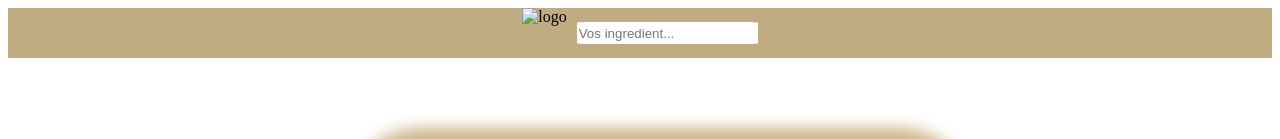
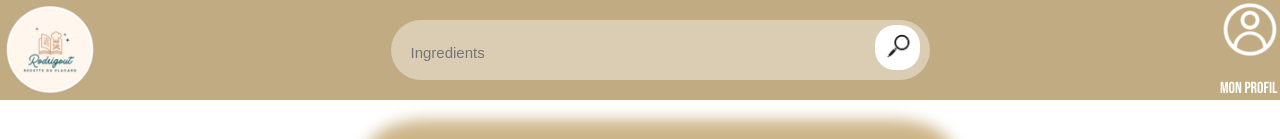
Before and after one commit to TerrorData1/Rodrigout, a plain HTML site: page Rodrigout-site-/Page-recette/rodrigout.html in a window 1280 px wide. Shown: the top 139 px of the page. Drawn offline with Linux system fonts and the light colour scheme; grey boxes are pictures that could not be loaded.

Commit message:
header recette

```diff
--- a/Rodrigout-site-/Page-recette/rodrigout.html
+++ b/Rodrigout-site-/Page-recette/rodrigout.html
@@ -9,16 +9,28 @@
 
     </head>
     <body>
-        <section class="header">
-            <div id="header">
-            <img src="logo.png"
-             class="logo" alt="logo">
-            <input type="text" id="textfield" name="monChampTexte" placeholder="Vos ingredient...">
+        <div id="header">
+            <img id="logo" src="/Rodrigout-site-/assets/logo.png" alt="logo rodrigout">
+
+              <!--<form class="form-inline my-2 my-lg-0">
+                <input class="form-control mr-sm-2" type="search" placeholder="Ingredients" style="width:400px" aria-label="Search">
+                <button class="btn btn-outline-success my-2 my-sm-0" type="submit">Recherche</button>
+              </form>-->
+              <div class="searchbar">
+                <form action="">
+                    <input type="text" placeholder="Ingredients" style="width:400px" size="50">
+                    <button type="submit"><img src= "/Rodrigout-site-/assets/images.png" size = "20"></button>
+                </form>
             </div>
 
-<!-- mettre le lien vers recherche -->
+              <a href="http://127.0.0.1:5500/profil.html">
+            <div id="profilpicture">
+              <img  src="/Rodrigout-site-/assets/profile.png"></a>
+              <p style="color : white">Mon profil</p>
+            </div>
+          </div>
+        </header>
 
-        </section>
 <!-- fin header -->
         <section class="videoframe">
             <div id="square"></div>
--- a/Rodrigout-site-/Page-recette/style.css
+++ b/Rodrigout-site-/Page-recette/style.css
@@ -1,10 +1,55 @@
-#header{
-    display: flex;
-    align-items: center;
-    justify-content: center;
+#header {
+    display:flex;
+    justify-content: space-between;
     width: 100%;
-    margin: 0 auto;
-    background-color: #C0AB82
+    height: 100px;
+    margin: auto;
+    background-color: #C0AB82;
+    position: fixed;
+    top: 0;
+    left: 0;
+    width: 100%;
+    z-index: 5;
+}
+#logo {
+    padding: 5px;
+}
+
+.searchbar{
+    margin: auto;
+    min-height:10px;
+    background: rgba(255, 255, 255, 0.4);
+    border-radius: 60px;
+    padding: 5px 10px;
+}
+
+.searchbar input{
+        background: transparent;
+        flex: 1;
+        border: 0;
+        outline: none;
+        padding: 14px 10px;
+        font-size: 15px;
+        color: #E63B1D;
+}
+
+.searchbar button img {
+        width: 35px;
+        border-radius: 10%;
+}
+
+.searchbar button{
+        border: 0;
+        border-radius: 20px;
+        width: 45px;
+        height: 45px;
+        background-color:  white;
+        cursor: pointer;
+        margin-left: 50px;
+}
+
+.searchbar placeholder{
+        margin-right: 70px;
 }
 body{
     padding: auto;
@@ -35,6 +80,7 @@ font-size: 70px;
    align-items: center;
    justify-content: center;
     margin-top: 50px;
+    padding-top: 50px;
 
 }
 /* #square{
```
